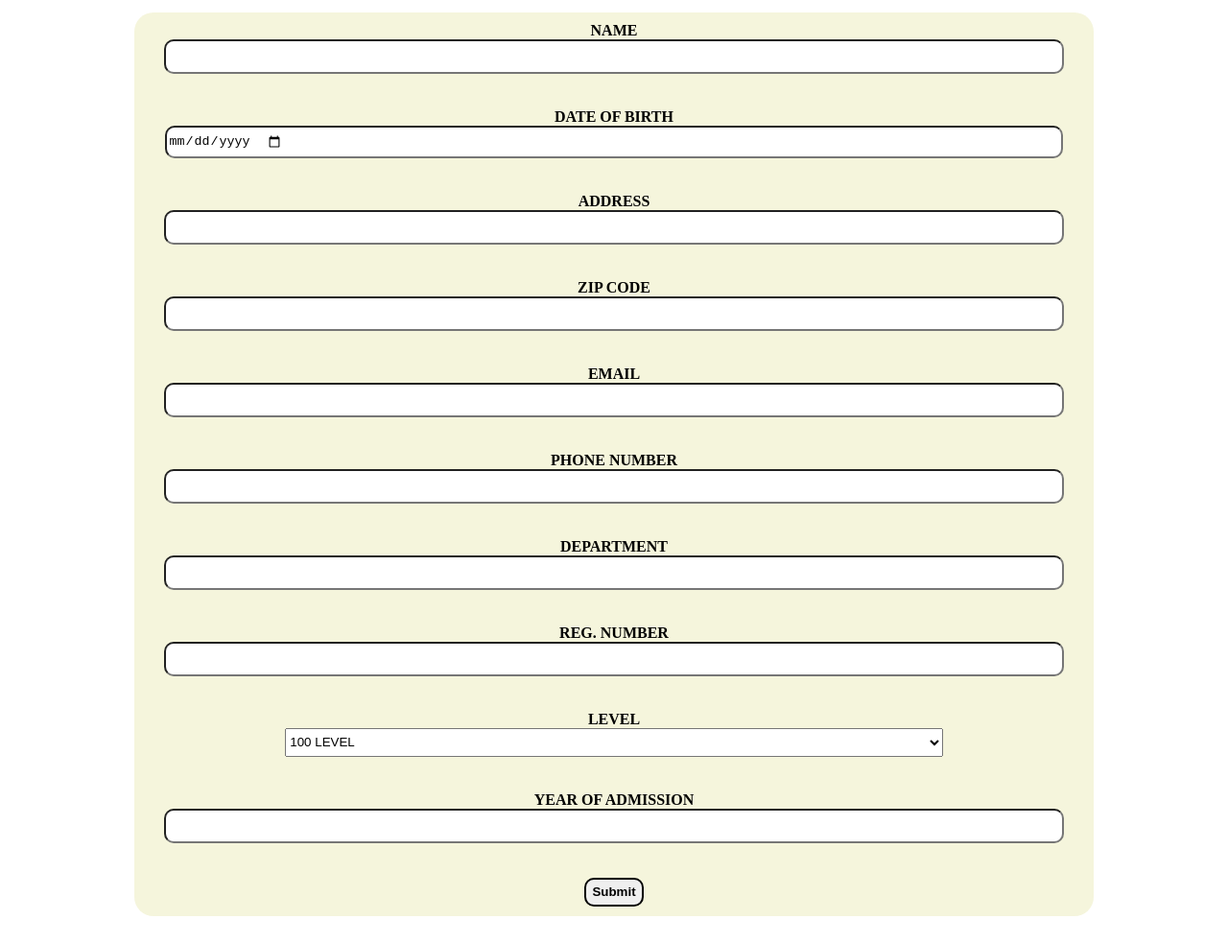
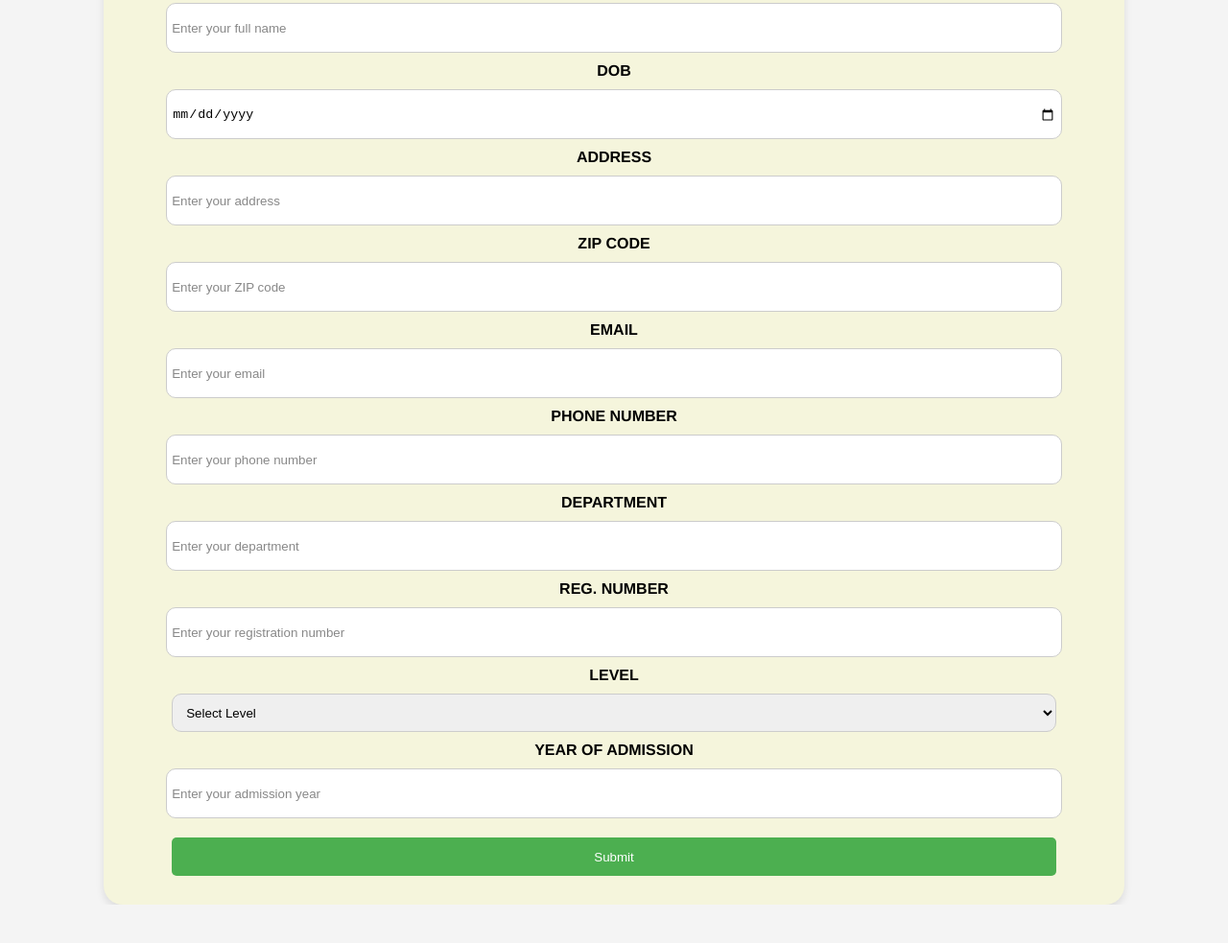
Before and after one commit to Ororo1/cit306, a plain HTML site: page index.html in a window 1280 px wide. Shown: the part 223-1206 px from the top of the page at 96% size. After the commit the page ends 1166 px from the top, so only its background shows below. Drawn offline with Linux system fonts and the light colour scheme.

Commit message:
Update index.html

```diff
--- a/index.html
+++ b/index.html
@@ -3,119 +3,233 @@
   <head>
     <meta charset="UTF-8" />
     <meta name="viewport" content="width=device-width, initial-scale=1.0" />
-    <title>Document</title>
+    <title>CIT306_FORM</title>
+    <style>
+      body {
+        font-family: "Franklin Gothic Medium", "Arial Narrow", Arial, sans-serif;
+        background-color: #f4f4f4;
+        margin: 0;
+        padding: 0;
+      }
+      header {
+        text-align: center;
+        margin: 20px;
+      }
+      form {
+        display: flex;
+        flex-direction: column;
+        align-items: center;
+        background-color: beige;
+        width: 80%;
+        margin: 0 auto;
+        padding: 20px;
+        border-radius: 20px;
+        box-shadow: 0 4px 8px rgba(0, 0, 0, 0.1);
+        font-weight: bold;
+      }
+      input,
+      select {
+        width: 90%;
+        height: 40px;
+        margin: 10px 0;
+        border-radius: 10px;
+        padding: 5px;
+        border: 1px solid #ccc;
+      }
+      input::placeholder {
+        color: #888;
+      }
+      select {
+        padding: 0 10px;
+      }
+      .button {
+        background-color: #4caf50;
+        color: white;
+        padding: 10px 20px;
+        border: none;
+        border-radius: 5px;
+        cursor: pointer;
+        transition: background-color 0.3s ease;
+      }
+      .button:hover {
+        background-color: #45a049;
+      }
+      #successMessage {
+        display: none;
+        text-align: center;
+        color: green;
+        margin-top: 20px;
+      }
+      .action-buttons {
+        display: flex;
+        justify-content: center;
+        gap: 10px;
+      }
+      @media (max-width: 768px) {
+        form {
+          width: 95%;
+        }
+      }
+    </style>
   </head>
   <body>
-    <header
-      style="
-        display: block;
-        text-align: center;
-        justify-content: center;
-        font-family: 'Franklin Gothic Medium', 'Arial Narrow', Arial, sans-serif;
-        font-size: larger;
-      "
-    >
+    <header>
       <h4>NAME: OKEKE PRINCE PROSPER</h4>
-
       <h4>REG NO.: 20211286122</h4>
-
       <h4>DEPARTMENT: SOFTWARE ENGINEERING</h4>
-
       <h4>COURSE CODE: CIT 306</h4>
     </header>
     <main>
-      <section
-        style="
-          display: flex;
-          justify-content: center;
-          border-radius: 20px;
-          padding: 20px;
-        "
-      >
+      <div id="successMessage">
+        <p>Submitted successfully!</p>
+        <div class="action-buttons">
+          <button class="button" onclick="viewSpreadsheet()">
+            View Spreadsheet
+          </button>
+          <button class="button" onclick="downloadData()">Download Data</button>
+          <button class="button" onclick="fillFormAgain()">
+            Fill Form Again
+          </button>
+        </div>
+      </div>
+      <section>
         <form
+          id="myForm"
           action="https://script.google.com/macros/s/AKfycbw5sPFCCJ7NeEamcZXAcY_Lm5zNgeyexJIRZ9jD2Y8Z65mVG0YJ5H__WIylKn5KiQND/exec"
           method="post"
-          style="
-            display: flexbox;
-            justify-content: center;
-            text-align: center;
-            background-color: beige;
-            width: 80%;
-            padding: 10px;
-            border-radius: 20px;
-            font-weight: bold;
-          "
         >
-          <label for="name">NAME</label> <br />
-          <input type="text" id="name" name="name" />
-          <br /><br />
+          <label for="name">NAME</label>
+          <input
+            type="text"
+            id="name"
+            name="name"
+            placeholder="Enter your full name"
+            required
+          />
 
-          <label for="dob">DATE OF BIRTH</label> <br />
-          <input type="date" id="dob" name="dob" />
-          <br /><br />
+          <label for="dob">DOB</label>
+          <input type="date" id="dob" name="dob" required />
 
-          <label for="address">ADDRESS</label> <br />
-          <input type="text" id="address" name="address" />
-          <br /><br />
+          <label for="address">ADDRESS</label>
+          <input
+            type="text"
+            id="address"
+            name="address"
+            placeholder="Enter your address"
+            required
+          />
 
-          <label for="zip">ZIP CODE</label> <br />
-          <input type="number" id="zip" name="zip" />
-          <br /><br />
+          <label for="zip">ZIP CODE</label>
+          <input
+            type="number"
+            id="zip"
+            name="zip"
+            placeholder="Enter your ZIP code"
+            required
+          />
 
-          <label for="email">EMAIL</label> <br />
-          <input type="email" id="email" name="email" />
-          <br /><br />
+          <label for="email">EMAIL</label>
+          <input
+            type="email"
+            id="email"
+            name="email"
+            placeholder="Enter your email"
+            required
+          />
 
-          <label for="phone">PHONE NUMBER</label> <br />
-          <input type="tel" id="phone" name="phone" />
-          <br /><br />
+          <label for="phone">PHONE NUMBER</label>
+          <input
+            type="tel"
+            id="phone"
+            name="phone"
+            placeholder="Enter your phone number"
+            required
+          />
 
-          <label for="department">DEPARTMENT</label> <br />
-          <input type="text" id="department" name="department" />
-          <br /><br />
+          <label for="department">DEPARTMENT</label>
+          <input
+            type="text"
+            id="department"
+            name="department"
+            placeholder="Enter your department"
+            required
+          />
 
-          <label for="reg_number">REG. NUMBER</label> <br />
-          <input type="text" id="reg_number" name="reg_number" />
-          <br /><br />
+          <label for="reg_number">REG. NUMBER</label>
+          <input
+            type="number"
+            id="reg_number"
+            name="reg_number"
+            placeholder="Enter your registration number"
+            required
+          />
 
-          <label for="level">LEVEL</label> <br />
-          <select id="level" name="level">
+          <label for="level">LEVEL</label>
+          <select id="level" name="level" required>
+            <option value="">Select Level</option>
             <option value="100">100 LEVEL</option>
             <option value="200">200 LEVEL</option>
             <option value="300">300 LEVEL</option>
             <option value="400">400 LEVEL</option>
             <option value="500">500 LEVEL</option>
           </select>
-          <br /><br />
 
-          <label for="admission_year">YEAR OF ADMISSION</label> <br />
-          <input type="number" id="admission_year" name="admission_year" />
-          <br /><br />
+          <label for="admission_year">YEAR OF ADMISSION</label>
+          <input
+            type="number"
+            id="admission_year"
+            name="admission_year"
+            placeholder="Enter your admission year"
+            required
+          />
 
           <input type="submit" value="Submit" class="button" />
         </form>
       </section>
     </main>
-    <style>
-      input {
-        display: flex;
-        height: 30px;
-        width: 95%;
-        margin: auto;
-        border-radius: 10px;
+
+    <script>
+      document.getElementById("myForm").onsubmit = function (event) {
+        event.preventDefault();
+
+        // Submit form data using AJAX
+        const formData = new FormData(this);
+        fetch(this.action, {
+          method: "POST",
+          body: formData,
+        })
+          .then((response) => {
+            if (response.ok) {
+              document.getElementById("successMessage").style.display = "block";
+              document.getElementById("myForm").reset();
+            } else {
+              alert("Form submission failed. Please try again.");
+            }
+          })
+          .catch((error) => {
+            console.error("Error:", error);
+            alert("There was an error submitting the form.");
+          });
+      };
+
+      function viewSpreadsheet() {
+        window.open(
+          "https://docs.google.com/spreadsheets/d/1vSnzT-uRh2IzewEcZDC_XsXEd9Nog9h_OFDO6foFMME/edit?usp=sharing",
+          "_blank"
+        );
       }
-      select {
-        display: flex;
-        align-self: center;
-        width: 70%;
-        height: 30px;
-        margin: auto;
+
+      function downloadData() {
+        window.open(
+          "https://docs.google.com/spreadsheets/d/e/2PACX-1vSL9eKQoRoBkrqY7WDiB5prHBmuIBqrZ2DuDJg7hz022nPzYmbgIO-vA05KX6czKjemoK3BLSqJ8pyH/pub?output=xlsx",
+          "_blank"
+        );
       }
-      .button {
-        width: fit-content;
-        border: solid 2px black;
-        font-weight: bold;
+
+      function fillFormAgain() {
+        document.getElementById("successMessage").style.display = "none";
+        document.getElementById("myForm").reset();
       }
-    </style>
+    </script>
   </body>
 </html>
```
